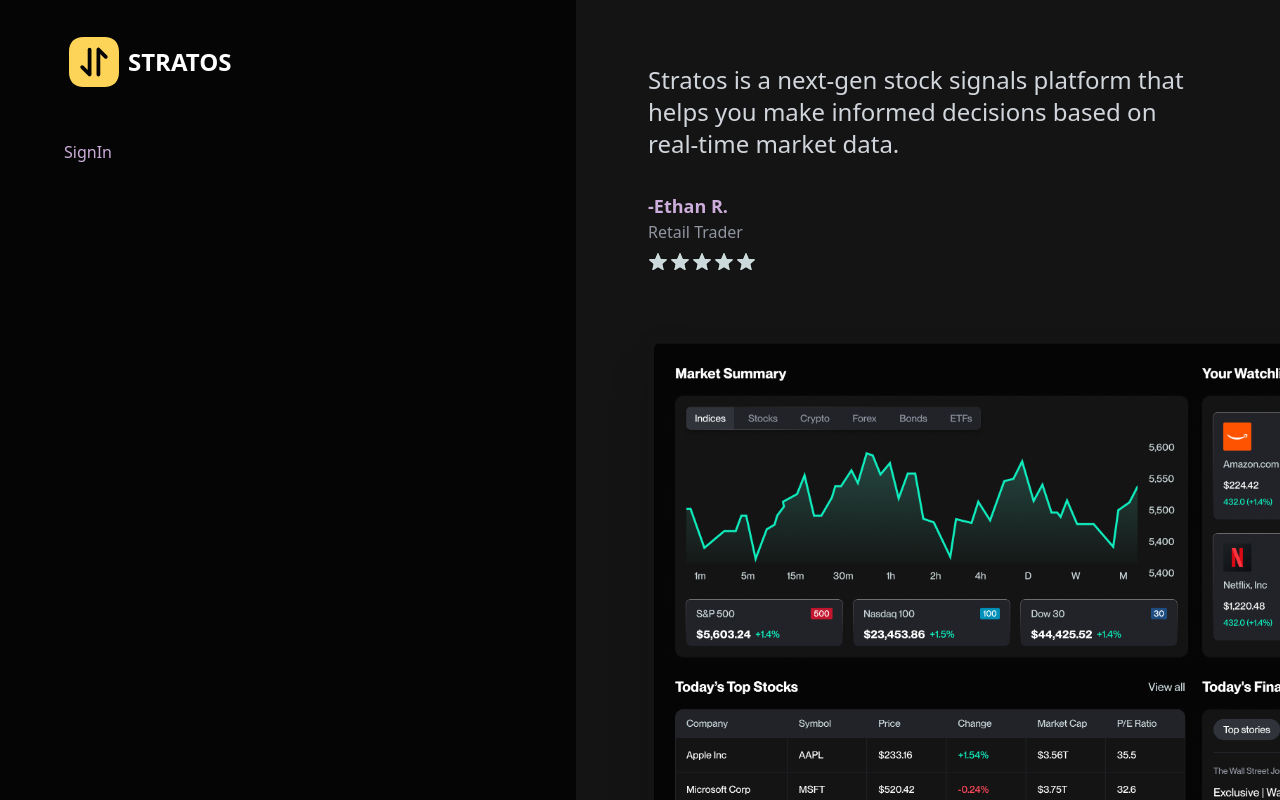
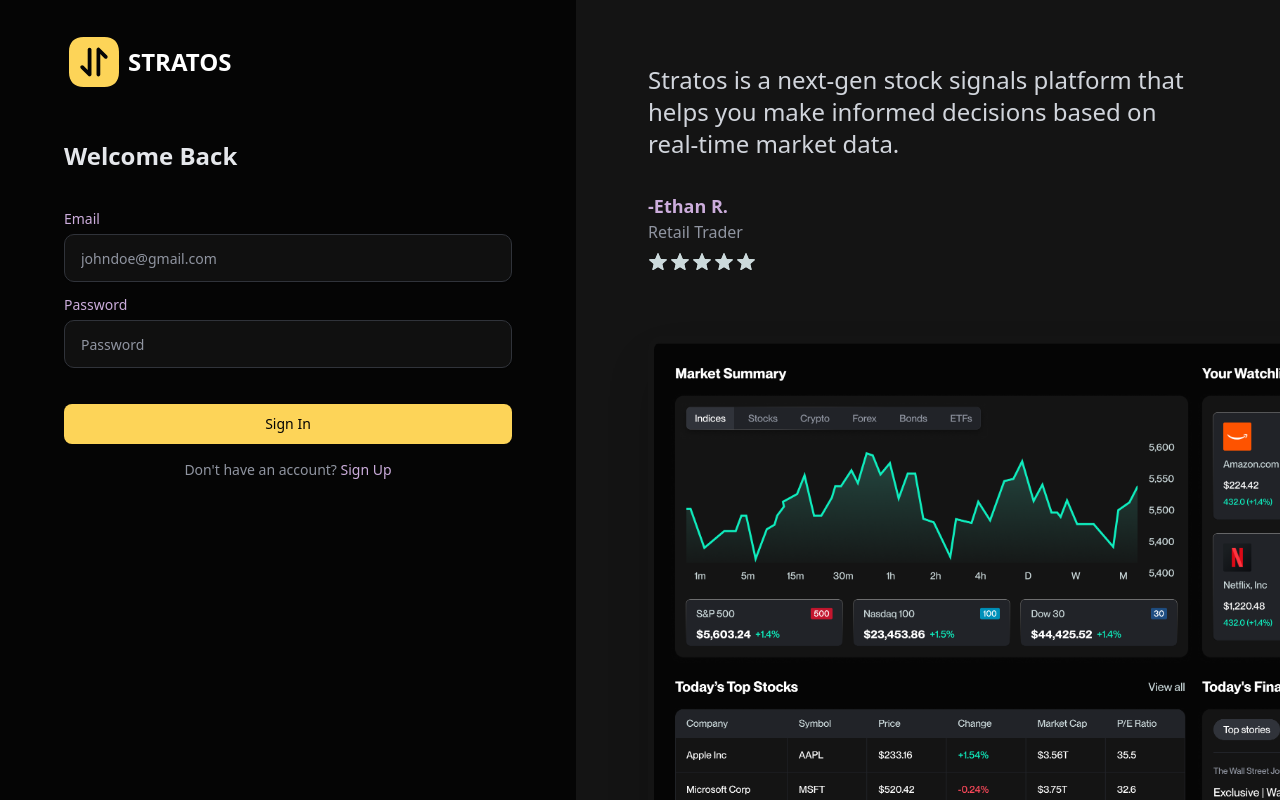
Before and after one commit to jaytintran/stratos-stock-dashboard, a Next.js app: page /sign-in in a window 1280 px wide. Built offline with nearby package versions, Linux system fonts and the light colour scheme.

Commit message:
implement auth ui and layout

```diff
--- a/app/(auth)/sign-in/page.tsx
+++ b/app/(auth)/sign-in/page.tsx
@@ -1,5 +1,79 @@
+"use client";
+
+import FooterLink from "@/components/forms/FooterLink";
+import InputField from "@/components/forms/InputField";
+import { Button } from "@/components/ui/button";
+import { useForm, SubmitHandler } from "react-hook-form";
+
 const SignIn = () => {
-	return <div>SignIn</div>;
+	const {
+		register,
+		handleSubmit,
+		formState: { errors, isSubmitting },
+	} = useForm<SignInFormData>({
+		mode: "onBlur",
+		defaultValues: {
+			email: "",
+			password: "",
+		},
+	});
+	const onSubmit = async (data: SignInFormData) => {
+		try {
+			console.log(data);
+		} catch (error) {
+			console.error(error);
+		}
+	};
+
+	return (
+		<div>
+			<h1 className="text-2xl font-bold text-gray-200 not-italic mb-5">
+				Welcome Back
+			</h1>
+
+			<form onSubmit={handleSubmit(onSubmit)} className="my-10">
+				<InputField
+					name="email"
+					label="Email"
+					placeholder="johndoe@gmail.com"
+					register={register}
+					error={errors.email}
+					validation={{
+						required: "Email is required",
+						pattern: {
+							value: /^[A-Z0-9._%+-]+@[A-Z0-9.-]+\.[A-Z]{2,}$/i,
+							message: "Invalid email address",
+						},
+					}}
+				/>
+
+				<InputField
+					name="password"
+					label="Password"
+					placeholder="Password"
+					type="password"
+					register={register}
+					error={errors.password}
+					validation={{ required: "Password is required", minLength: 6 }}
+				/>
+
+				<Button
+					type="submit"
+					disabled={isSubmitting}
+					className="yellow-btn w-full mt-5 !py-2"
+					size="lg"
+				>
+					{isSubmitting ? "Signing in..." : "Sign In"}
+				</Button>
+
+				<FooterLink
+					text="Don't have an account?"
+					linkText="Sign Up"
+					href="/sign-up"
+				/>
+			</form>
+		</div>
+	);
 };
 
 export default SignIn;
```
